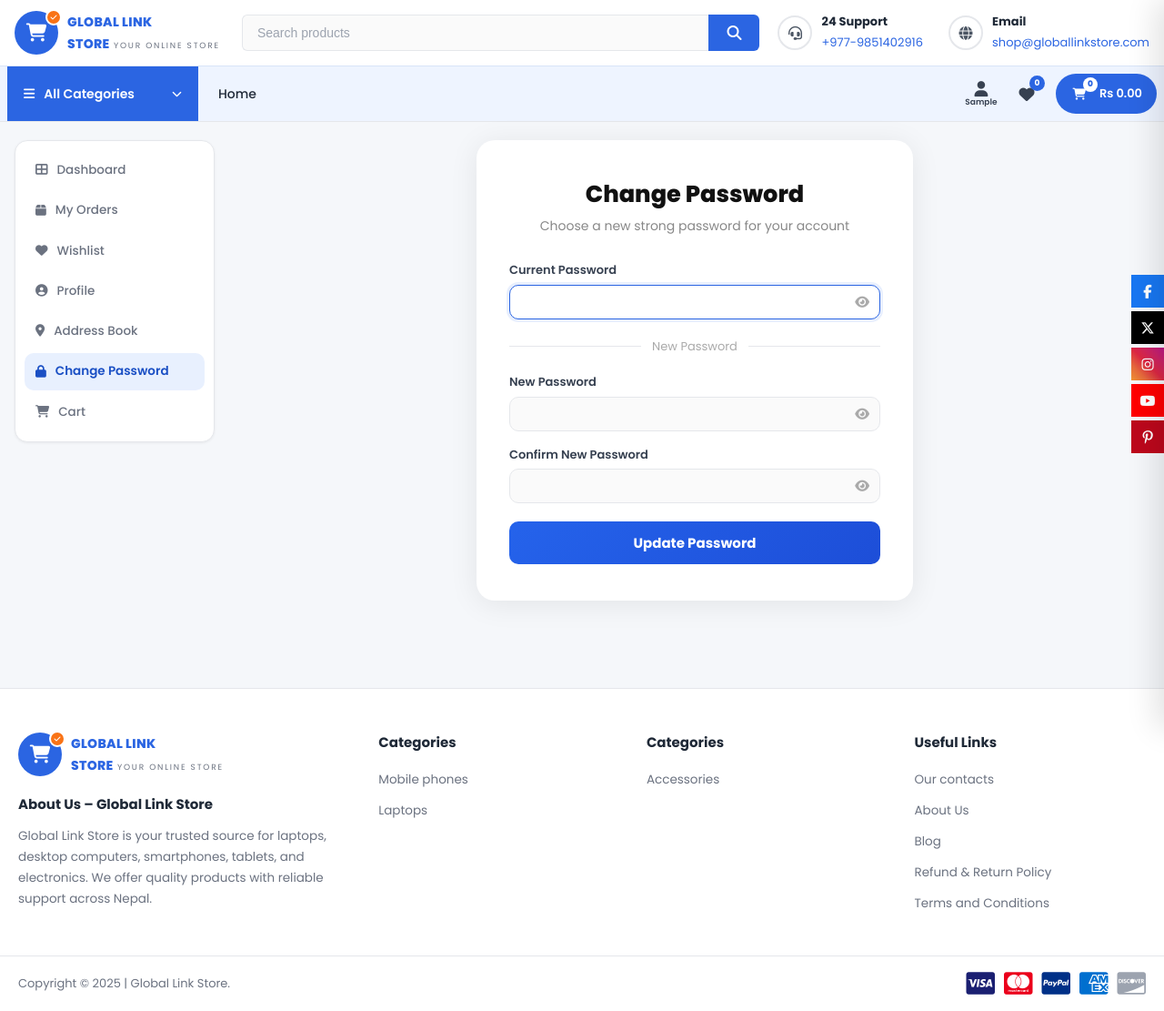
After one commit to sarojoffl/global-link-store, a Django app: page /accounts/password/change/ in a window 1280 px wide. The commit adds this page. Shown: the whole page at 91% size. Run offline with Django 4.2, Linux system fonts and the light colour scheme; the visitor is signed in with stand-in values (Sample User, id 1); data comes from the database, SQL or seed files in the repository; data that the repository does not hold is empty; parts of the project's set-up code (start-up, migrations or seed data) failed here and were passed over.

Commit message:
feat(accounts): add change password flow and update dashboard navigation

```diff
--- /dev/null
+++ b/accounts/templates/accounts/change_password.html
@@ -0,0 +1,86 @@
+{% extends 'core/base.html' %}
+{% load static %}
+
+{% block title %}Change Password – Global Link Store{% endblock %}
+{% block body_class %} class="page-dashboard"{% endblock %}
+
+{% block extra_css %}
+  <link rel="stylesheet" href="{% static 'css/shop.css' %}">
+  <link rel="stylesheet" href="{% static 'css/auth.css' %}">
+{% endblock %}
+
+{% block content %}
+<div class="shop-page">
+  <div class="container dashboard-layout">
+    {% include "accounts/includes/dashboard_nav.html" with active="change_password" %}
+    <div class="dashboard-main" style="display:flex; justify-content:center;">
+
+      <div class="auth-card" style="max-width:480px; width:100%;">
+
+        <div class="auth-header">
+          <h1>Change Password</h1>
+          <p>Choose a new strong password for your account</p>
+        </div>
+
+        {% if messages %}
+          {% for message in messages %}
+            <div class="auth-alert auth-alert--{{ message.tags }}">{{ message }}</div>
+          {% endfor %}
+        {% endif %}
+
+        <form method="POST" novalidate>
+          {% csrf_token %}
+
+          <div class="form-group">
+            <label for="id_old_password">Current Password</label>
+            <div class="input-eye-wrap">
+              {{ form.old_password }}
+              <button type="button" class="eye-toggle" data-target="id_old_password">
+                <i class="fas fa-eye"></i>
+              </button>
+            </div>
+            {% if form.old_password.errors %}
+              <span class="form-error">{{ form.old_password.errors.0 }}</span>
+            {% endif %}
+          </div>
+
+          <div class="auth-divider"><span>New Password</span></div>
+
+          <div class="form-group">
+            <label for="id_new_password1">New Password</label>
+            <div class="input-eye-wrap">
+              {{ form.new_password1 }}
+              <button type="button" class="eye-toggle" data-target="id_new_password1">
+                <i class="fas fa-eye"></i>
+              </button>
+            </div>
+            {% if form.new_password1.errors %}
+              <span class="form-error">{{ form.new_password1.errors.0 }}</span>
+            {% endif %}
+          </div>
+
+          <div class="form-group">
+            <label for="id_new_password2">Confirm New Password</label>
+            <div class="input-eye-wrap">
+              {{ form.new_password2 }}
+              <button type="button" class="eye-toggle" data-target="id_new_password2">
+                <i class="fas fa-eye"></i>
+              </button>
+            </div>
+            {% if form.new_password2.errors %}
+              <span class="form-error">{{ form.new_password2.errors.0 }}</span>
+            {% endif %}
+          </div>
+
+          <button type="submit" class="btn-auth">Update Password</button>
+        </form>
+
+      </div>
+    </div>
+  </div>
+</div>
+{% endblock %}
+
+{% block extra_js %}
+  <script src="{% static 'js/auth.js' %}" defer></script>
+{% endblock %}
--- a/accounts/templates/accounts/includes/dashboard_nav.html
+++ b/accounts/templates/accounts/includes/dashboard_nav.html
@@ -15,6 +15,9 @@
   <a href="{% url 'accounts:addresses' %}" class="dashboard-nav__link{% if active == 'addresses' %} is-active{% endif %}">
     <i class="fas fa-map-marker-alt" aria-hidden="true"></i> Address Book
   </a>
+  <a href="{% url 'accounts:change_password' %}" class="dashboard-nav__link{% if active == 'change_password' %} is-active{% endif %}">
+    <i class="fas fa-lock" aria-hidden="true"></i> Change Password
+  </a>
   <a href="{% url 'shop:cart' %}" class="dashboard-nav__link{% if active == 'cart' %} is-active{% endif %}">
     <i class="fas fa-shopping-cart" aria-hidden="true"></i> Cart
     {% if cart_count %}<span class="dashboard-nav__badge">{{ cart_count }}</span>{% endif %}
--- a/accounts/urls.py
+++ b/accounts/urls.py
@@ -21,4 +21,7 @@ urlpatterns = [
     path('addresses/add/', views.address_add, name='address_add'),
     path('addresses/<int:pk>/edit/', views.address_edit, name='address_edit'),
     path('addresses/<int:pk>/delete/', views.address_delete, name='address_delete'),
+
+    path("password/change/", views.change_password_view, name="change_password"),
+    path("password/change/done/", views.change_password_done_view, name="change_password_done"),
 ]
--- a/accounts/views.py
+++ b/accounts/views.py
@@ -1,5 +1,6 @@
 from django.shortcuts import render, redirect, get_object_or_404
-from django.contrib.auth import authenticate, login, logout
+from django.contrib.auth import authenticate, login, logout, update_session_auth_hash
+from django.contrib.auth.forms import PasswordChangeForm
 from django.contrib.auth.decorators import login_required
 from django.contrib import messages
 from .forms import RegisterForm, LoginForm, ProfileForm, AddressForm
@@ -205,3 +206,19 @@ def password_reset_confirm_view(request, uidb64, token):
 
 def password_reset_complete_view(request):
     return render(request, 'accounts/password_reset_complete.html')
+
+
+@login_required
+def change_password_view(request):
+    form = PasswordChangeForm(request.user, request.POST or None)
+    if request.method == 'POST':
+        if form.is_valid():
+            form.save()
+            update_session_auth_hash(request, form.user)  # keeps user logged in
+            return redirect('accounts:change_password_done')
+        messages.error(request, "Please correct the errors below.")
+    return render(request, 'accounts/change_password.html', {'form': form})
+
+@login_required
+def change_password_done_view(request):
+    return render(request, 'accounts/change_password_done.html')
```
Also changed, not shown: accounts/templates/accounts/change_password_done.html (added, +38 -0 lines).
